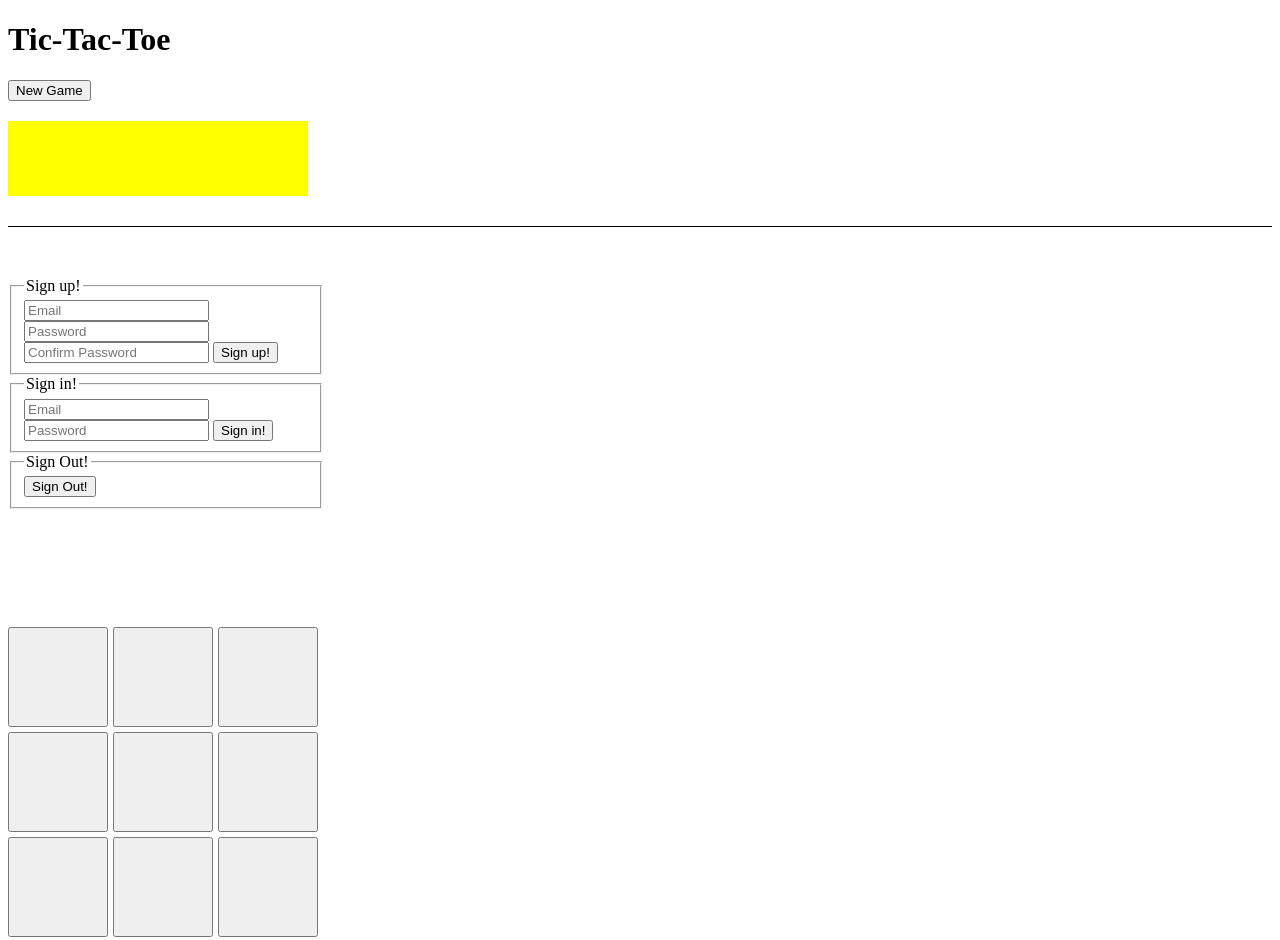
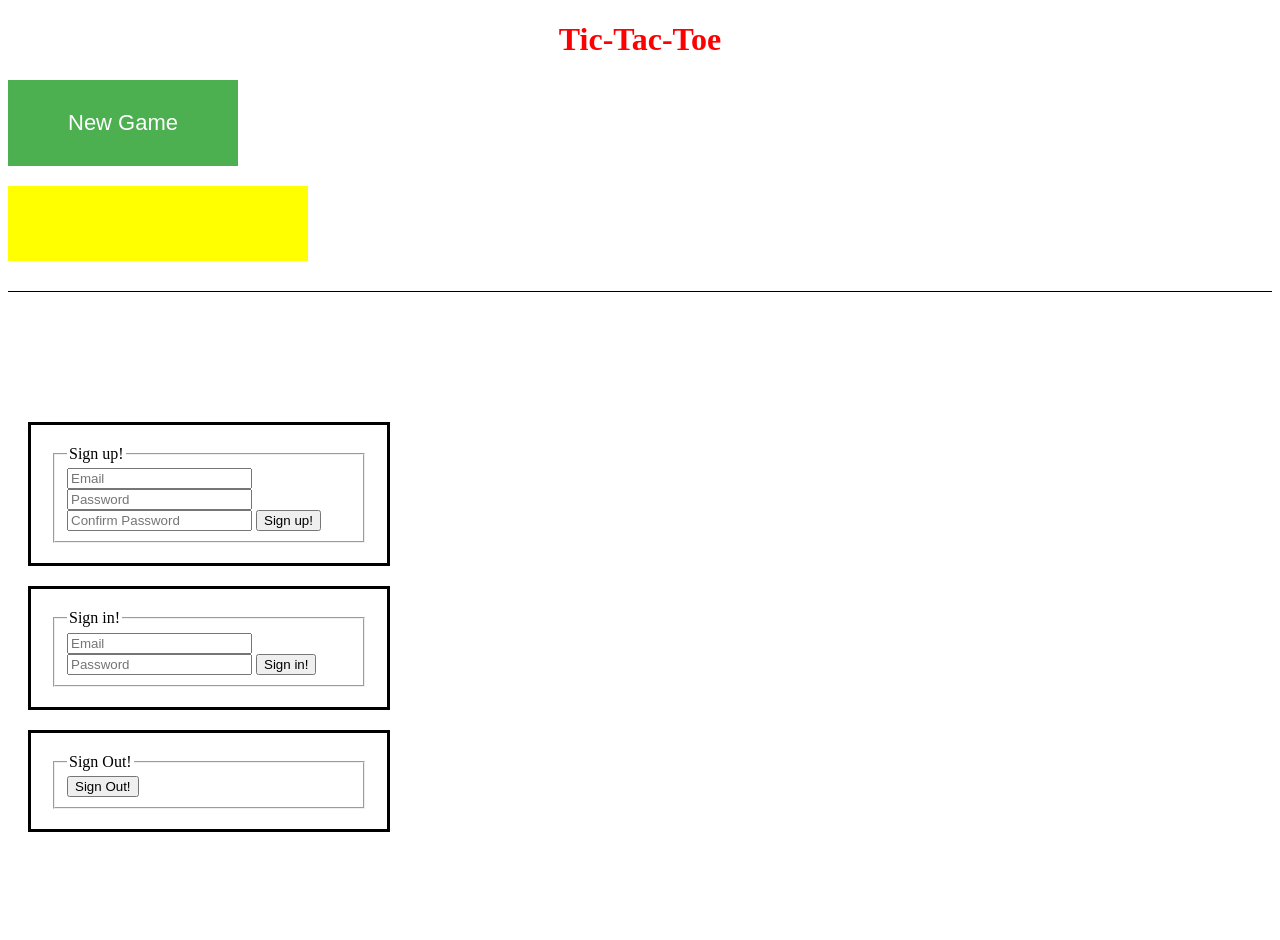
Before and after one commit to markgotz919/tic-tac-toe, a website built with webpack: page index.html in a window 1280 px wide. Shown: the top 940 px of the page. Built offline with nearby package versions, Linux system fonts and the light colour scheme.

```diff
--- a/HTML-CSS/style.css
+++ b/HTML-CSS/style.css
@@ -60,7 +60,7 @@
   font-size: 100px;
 }
 
-.modal-content{
+.modal-content {
   height: 50px;
   length: 50px;
   border-style: solid;
@@ -68,7 +68,16 @@
   font-size: 200px;
 }
 
-h2 {background-color: yellow;
+h2 {
+  background-color: yellow;
   height: 75px;
   width: 300px;
 }
+
+.formText {
+  font-size: 18px;
+}
+
+.border {
+  height: 24px;
+}
--- a/assets/styles/index.scss
+++ b/assets/styles/index.scss
@@ -6,6 +6,25 @@
 //$grey: rgb(128, 128, 128);
 //$teal: rgb(0, 156, 161);
 //$black: #000;
+h1 {
+  color: red;
+  text-align-last: center;
+}
+
+/*new game button */
+
+#newGame {
+  background-color: #4CAF50;
+  /* Green */
+  border: none;
+  color: white;
+  padding: 30px 60px;
+  text-align: center;
+  text-decoration: none;
+  display: inline-block;
+  font-size: 22px;
+}
+
 header {
   padding-bottom: 10px;
   border-bottom: 1px solid black;
@@ -15,6 +34,7 @@
 main {
   position: relative;
   background-color: black;
+  top: 300px;
 }
 
 main button {
@@ -53,9 +73,7 @@
 
 /*h3 displays the scores of the games */
 
-h3 {
-
-}
+h3 {}
 
 /*h2 displays the game message - win, tie, etc.*/
 
@@ -79,4 +97,12 @@
 
 .border {
   width: 25%;
+  border: 3px solid #000;
+  margin: 20px;
+  padding: 20px;
 }
+
+#message {
+
+  padding: 30px 60px;
+}
--- a/index.html
+++ b/index.html
@@ -17,7 +17,7 @@
 
   <header>
     <h1> Tic-Tac-Toe</h1>
-    <button>New Game</button>
+    <button id="newGame">New Game</button>
 
     <h2></h2>
     <h3></h3>
@@ -53,7 +53,7 @@
     <button class="bottom right"></button>
   </main>
 
-
+  <p id="message"></p>
 
 
   <form id="sign-up" class="border">
```
Also changed, not shown: assets/scripts/auth/jquery-ajax-token-auth.js (added, +16 -0 lines), assets/scripts/game/api.js (added), assets/scripts/game/events.js (added), assets/scripts/game/ui.js (added). Lines whose indentation alone changed are shown as unchanged.
